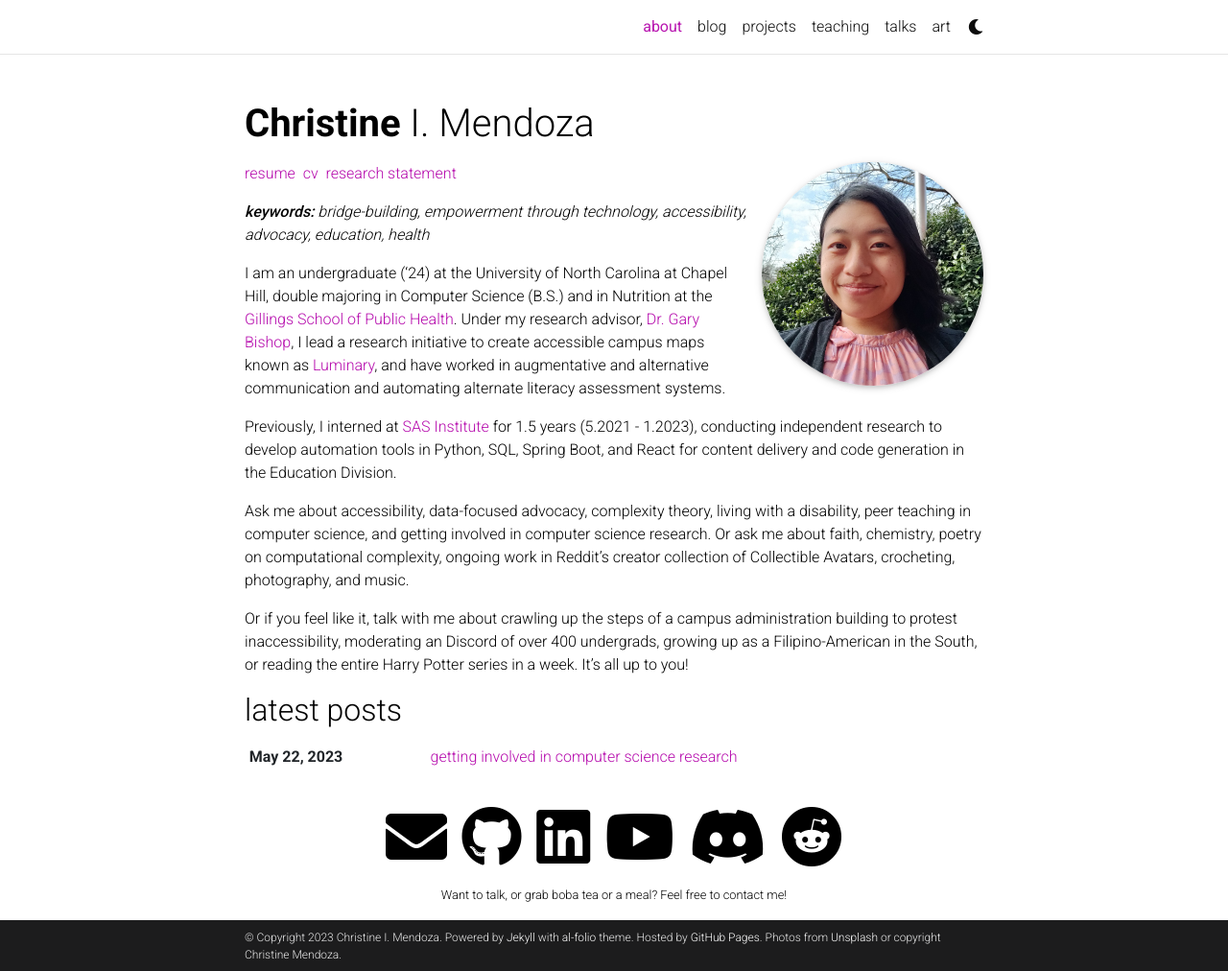
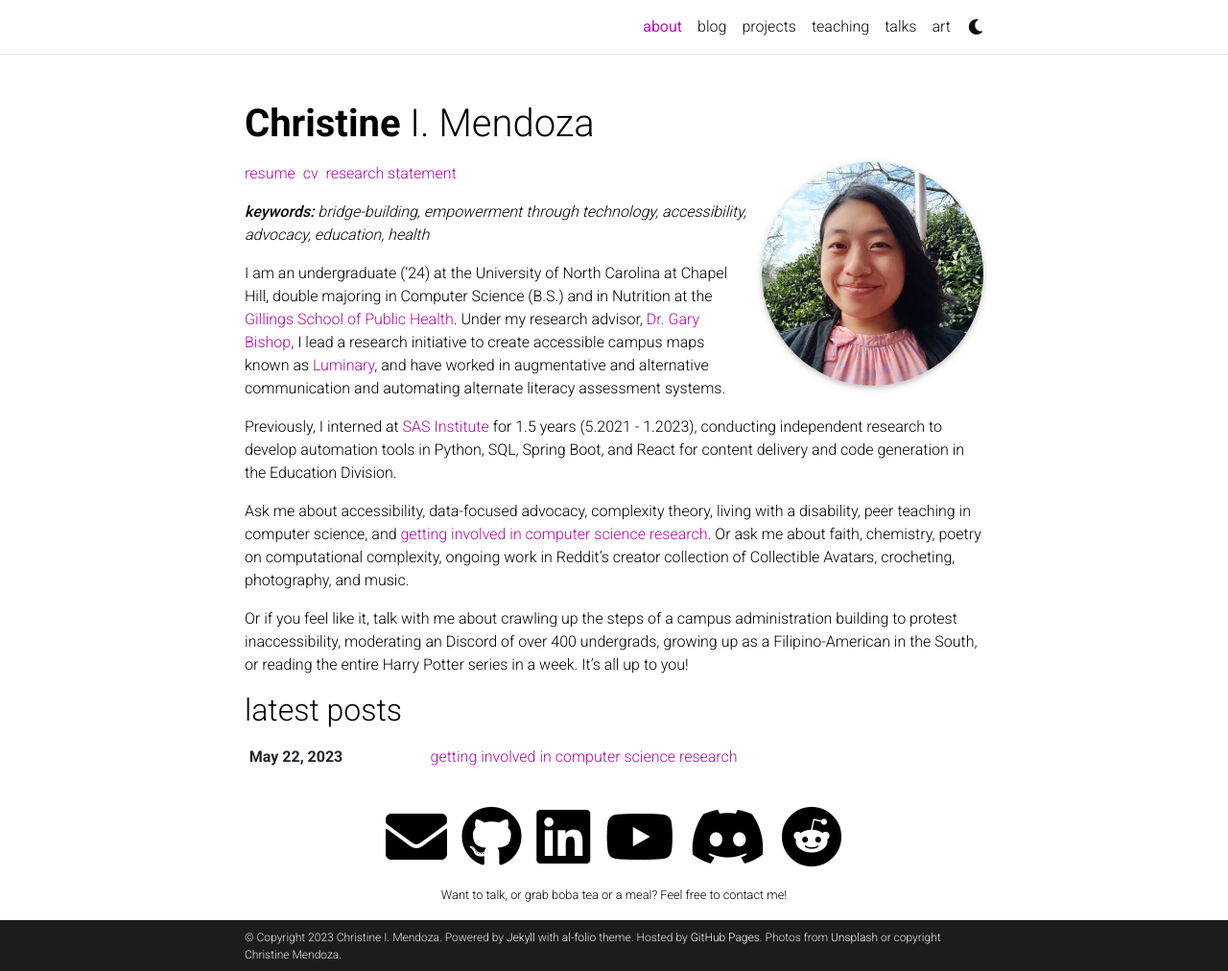
Before and after one commit to christineiym/christineiym.github.io, a Jekyll site: the page built from _pages/about.md, in a window 1280 px wide and 1012 px high. Shown: the whole window at 96% size. Built offline with Jekyll 4.4.1, drawn with Linux system fonts in a browser that asks for light colours; full-size pictures stand in for the smaller copies a plugin makes; comment, search, counter and statistics services are not loaded; a style sheet for code colours, icons or effects is not loaded; some of the changed lines change nothing that is shown.

Commit message:
link resource guide

```diff
--- a/_pages/about.md
+++ b/_pages/about.md
@@ -29,6 +29,6 @@ I am an undergraduate ('24) at the University of North Carolina at Chapel Hill,
 
 Previously, I interned at [SAS Institute](https://www.sas.com/) for 1.5 years (5.2021 - 1.2023), conducting independent research to develop automation tools in Python, SQL, Spring Boot, and React for content delivery and code generation in the Education Division.
 
-Ask me about accessibility, data-focused advocacy, complexity theory, living with a disability, peer teaching in computer science, and getting involved in computer science research. Or ask me about faith, chemistry, poetry on computational complexity, ongoing work in Reddit's creator collection of Collectible Avatars, crocheting, photography, and music.
+Ask me about accessibility, data-focused advocacy, complexity theory, living with a disability, peer teaching in computer science, and [getting involved in computer science research](https://christineiym.github.io/blog/2023/getting-involved-cs-research/). Or ask me about faith, chemistry, poetry on computational complexity, ongoing work in Reddit's creator collection of Collectible Avatars, crocheting, photography, and music.
 
 Or if you feel like it, talk with me about crawling up the steps of a campus administration building to protest inaccessibility, moderating an Discord of over 400 undergrads, growing up as a Filipino-American in the South, or reading the entire Harry Potter series in a week. It's all up to you!
```
